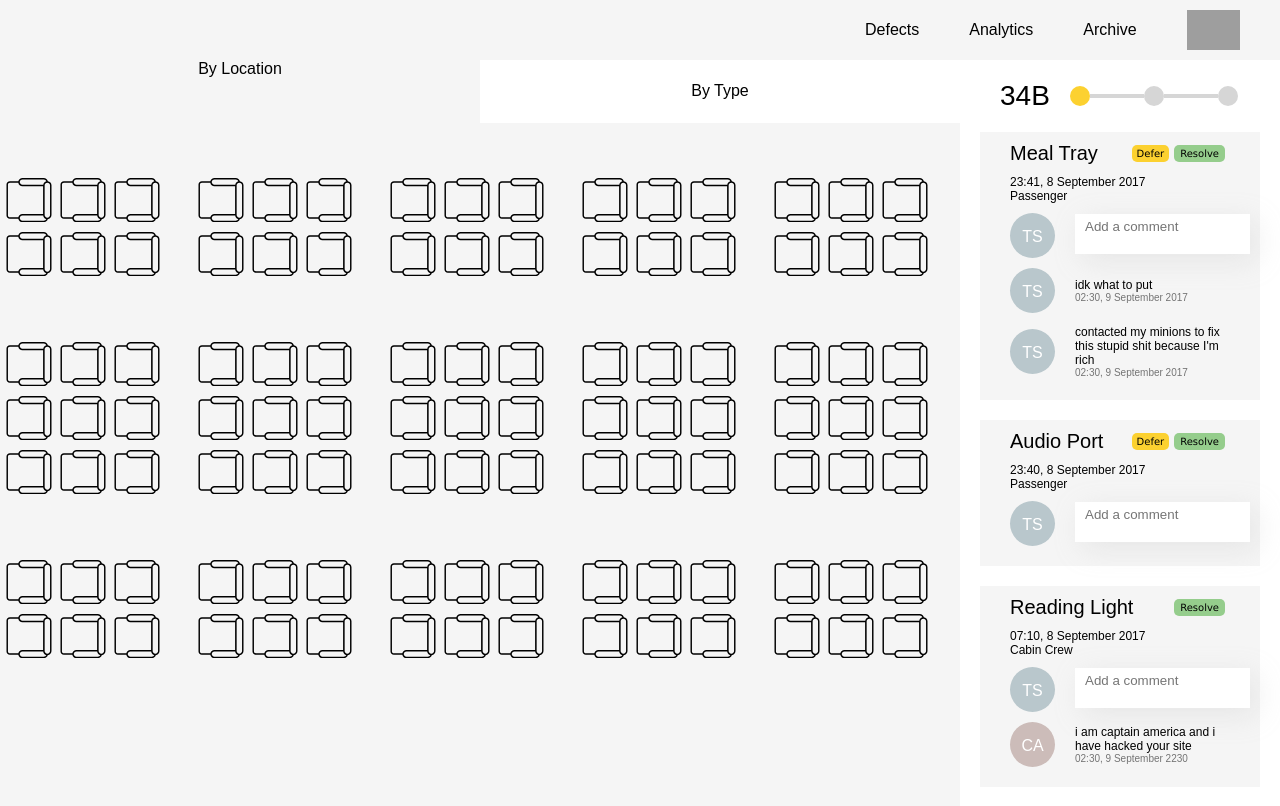
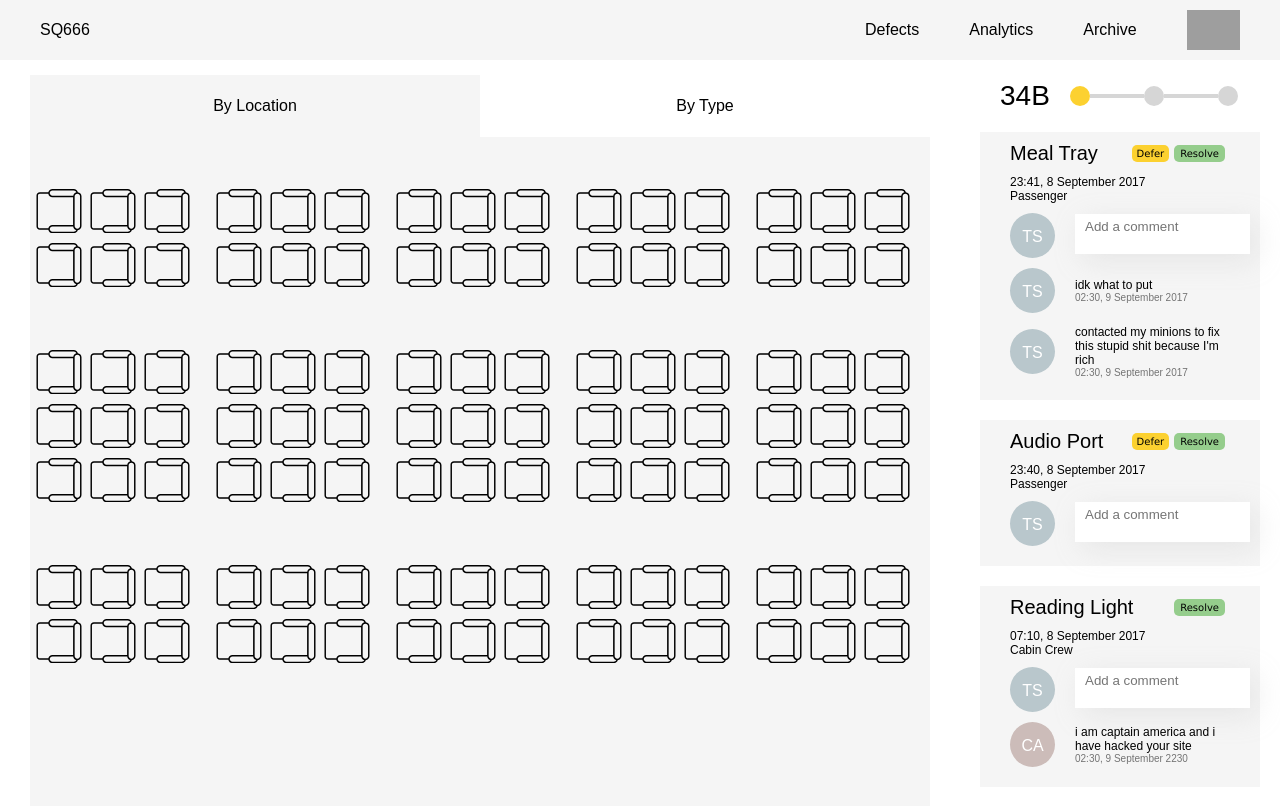
Before and after one commit to pyxyyy/defect-management, a React (Create React App) app in the folder engineer/: page / in a window 1280 px wide. Shown: the top 806 px of the page. Built offline with nearby package versions, Linux system fonts and the light colour scheme; grey boxes are pictures that could not be loaded.

Commit message:
finish backbone of flight page

```diff
--- a/engineer/src/components/NavBar/NavBar.css
+++ b/engineer/src/components/NavBar/NavBar.css
@@ -5,28 +5,48 @@
     padding: 10px 40px 10px 40px;
     display: flex;
     flex-direction: row;
-    justify-content: flex-end;
+    justify-content: space-between;
     align-items: center;
     font-family: 'Montserrat-Light', sans-serif;
 }
+
+.NavBar-flight {
+
+}
+
+.NavBar-menu {
+    display: flex;
+    flex-direction: row;
+    justify-content: flex-end;
+    align-items: center;
+}
+
 .NavBar-logo {
     height: 40px;
     padding-left: 25px;
 }
 
-.NavBar-home {
-    padding-right: 25px;
-    padding-left: 25px;
+.NavBar-defects {
+    padding: 0 25px;
 }
 
-.NavBar-home:hover {
+.NavBar-defects:hover {
     color: #fcd130;
     cursor: pointer;
 }
 
+.NavBar-analytics {
+    padding: 0 25px;
+}
+
+.NavBar-analytics:hover {
+    color: #fcd130;
+    cursor: pointer;
+}
+
+
 .NavBar-archive {
-    padding-right: 25px;
-    padding-left: 25px;
+    padding: 0 25px;
 }
 
 .NavBar-archive:hover {
--- a/engineer/src/components/NavBar/NavBar.js
+++ b/engineer/src/components/NavBar/NavBar.js
@@ -9,10 +9,13 @@ class NavBar extends Component {
     render() {
         return (
             <div className="NavBar">
-                <div className="NavBar-home">Defects</div>
-                <div className="NavBar-home">Analytics</div>
-                <div className="NavBar-archive">Archive</div>
-                <img src={logo} className="NavBar-logo" alt="logo" />
+                <div className="NavBar-flight">SQ666</div>
+                <div className="NavBar-menu">
+                    <div className="NavBar-defects">Defects</div>
+                    <div className="NavBar-analytics">Analytics</div>
+                    <div className="NavBar-archive">Archive</div>
+                    <img src={logo} className="NavBar-logo" alt="logo" />
+                </div>
             </div>
         );
     }
--- a/engineer/src/pages/FlightPage/FlightPage.css
+++ b/engineer/src/pages/FlightPage/FlightPage.css
@@ -7,31 +7,57 @@
 
 .FlightPage-display {
     width: 75%;
-    background-color: #f5f5f5;
+    background-color: white;
+    display: flex;
+    flex-direction: column;
+    align-items: center;
 }
 
 .FlightPage-display-header {
+    margin-top: 15px;
     width: 100%;
     height: calc(5.36% + 20px);
     display: flex;
     flex-direction: row;
-    justify-content: flex-start;
-    vertical-align: middle;
+    justify-content: center;
+    align-items: center;
 }
 
 .FlightPage-display-header-selected {
+    margin: 10px 0;
+    padding: 0 10px;
     height: 100%;
-    width: 50%;
+    width: calc(50% - 50px);
     background-color: #f5f5f5;
+    display: flex;
+    justify-content: center;
+    align-items: center;
+    animation: background-color 0.25s linear;
+}
+
+.FlightPage-display-header-selected:hover {
 }
 
 .FlightPage-display-header-unselected {
-    width: 50%;
+    margin: 10px 0;
+    padding: 0 10px;
+    width: calc(50% - 50px);
     height: 100%;
     background-color: white;
     display: flex;
     justify-content: center;
     align-items: center;
+}
+
+.FlightPage-display-header-unselected:hover {
+    cursor: pointer;
+    background-color: #fcd130;
+}
+
+.FlightPage-display-blueprint {
+    background-color: #f5f5f5;
+    height: 92%;
+    width: calc(100% - 60px);
 }
 
 .FlightPage-SideBar {
--- a/engineer/src/pages/FlightPage/FlightPage.js
+++ b/engineer/src/pages/FlightPage/FlightPage.js
@@ -1,7 +1,7 @@
 import React, { Component } from 'react';
 import './FlightPage.css';
-import Flight from '../../components/Flight/Flight';
 import SideBar from "../../components/SideBar/SideBar";
+import Flight from "../../components/Flight/Flight";
 
 class FlightPage extends Component {
     constructor(props) {
@@ -20,7 +20,9 @@ class FlightPage extends Component {
                         <div className={locationStyle}><span>By Location</span></div>
                         <div className={typeStyle}><span>By Type</span></div>
                     </div>
-                    <Flight className="FlightPage-body" />
+                    <div className="FlightPage-display-blueprint">
+                        <Flight className="FlightPage-body" />
+                    </div>
                 </div>
                 <div className="FlightPage-SideBar"><SideBar /></div>
             </div>
@@ -29,4 +31,3 @@ class FlightPage extends Component {
 }
 
 export default FlightPage;
-{}
```
